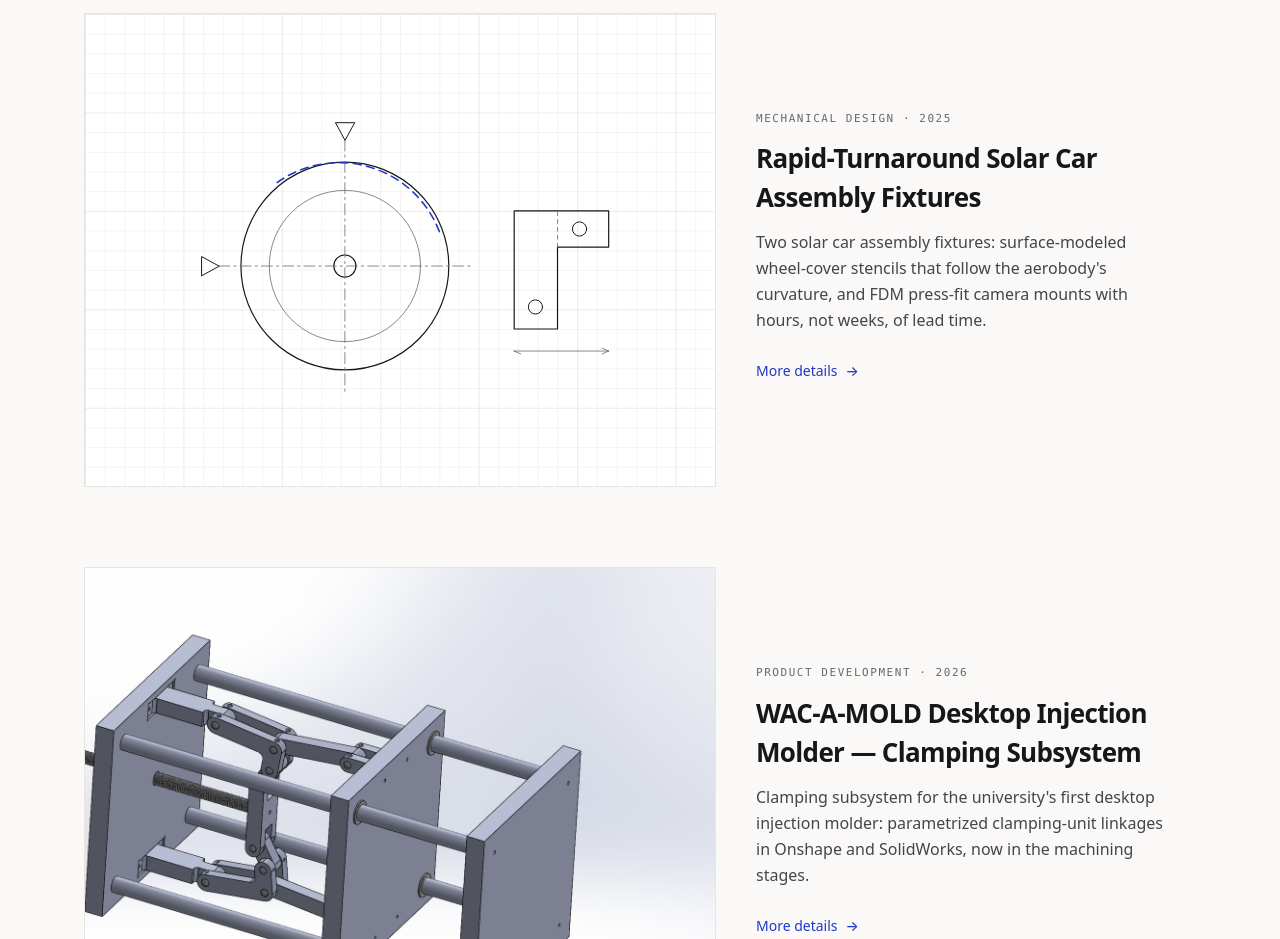
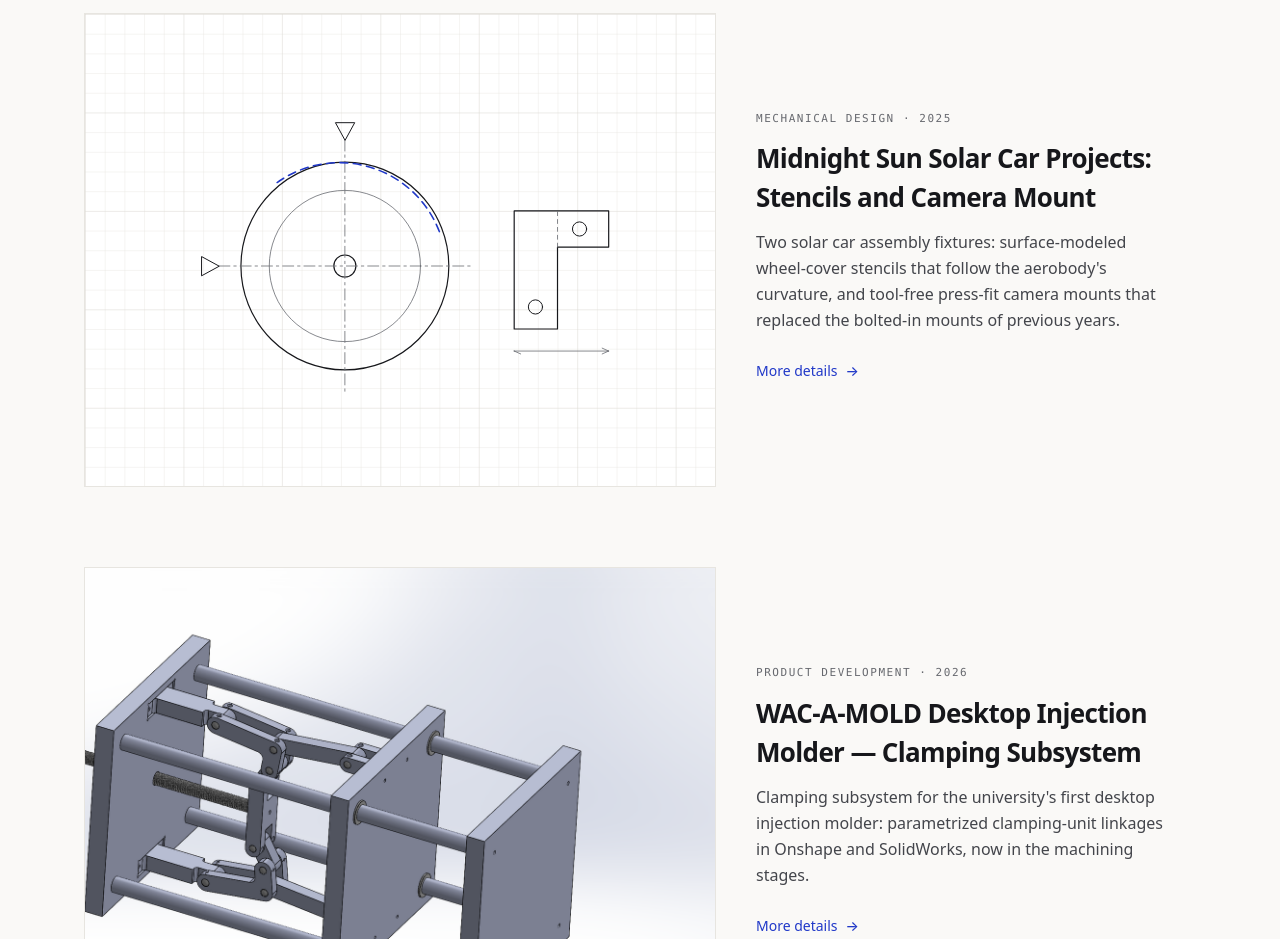
Before and after one commit to nktl-2005/personal-portfolio, a React (Vite) app: page /projects in a window 1280 px wide. Shown: the part 1640-2579 px from the top of the page. Built offline with nearby package versions, Linux system fonts and the light colour scheme.

Commit message:
updated midnight sun projects

```diff
--- a/src/data/projects.ts
+++ b/src/data/projects.ts
@@ -307,8 +307,8 @@ export const projects: Project[] = [
   },
   {
     slug: 'vehicle-fixtures',
-    title: 'Rapid-Turnaround Solar Car Assembly Fixtures',
-    summary: "Two solar car assembly fixtures: surface-modeled wheel-cover stencils that follow the aerobody's curvature, and FDM press-fit camera mounts with hours, not weeks, of lead time.",
+    title: 'Midnight Sun Solar Car Projects: Stencils and Camera Mount',
+    summary: "Two solar car assembly fixtures: surface-modeled wheel-cover stencils that follow the aerobody's curvature, and tool-free press-fit camera mounts that replaced the bolted-in mounts of previous years.",
     category: 'Mechanical Design',
     year: '2025',
     featured: false,
@@ -321,18 +321,18 @@ export const projects: Project[] = [
     ],
     figure: 'fixtures',
     outcome: [
-      'Surface-modeled stencils registered to vehicle datums standardized wheel-cover alignment; FDM press-fit mounts cut camera-mount lead time from weeks to hours.',
-      "I treated both as fixture problems built for fast turnaround. I surface-modeled wheel-cover cutting stencils to follow the curvature of the dynamic aerobody, datumed to the ribs of the car, and designed a press-fit camera mount system for FDM 3D printing. Installation accuracy improved and camera-mount lead time dropped from weeks to hours.",
+      'Surface-modeled stencils registered to vehicle datums standardized wheel-cover alignment; tool-free press-fit mounts made the rear-view camera quick to install and easy to access, replacing the bolted-in mounts of previous years.',
+      "I treated both as fixture problems. I surface-modeled wheel-cover cutting stencils to follow the curvature of the dynamic aerobody, datumed to the ribs of the car, and designed a tool-free press-fit camera mount system for FDM 3D printing. Installation accuracy improved, and the camera now installs and comes out by hand instead of being bolted in, keeping it accessible for maintenance.",
     ],
     skills: [
       'Wheel-cover cutting stencils designed with surface modeling to follow the curvature of the dynamic aerobody',
       'Stencils datumed to the ribs of the car for accurate cut location, ensuring a proper cutout for the wheel cover',
       'Top part angled 45° for easier cutting; stencil design approved',
-      'Press-fit camera mount system designed for FDM 3D printing',
+      'Tool-free press-fit camera mount system designed for FDM 3D printing, replacing the bolted-in mounts of previous years',
       'Mounts press-fit onto the inner edge of the rear windshield frame, sized about 2 mm under the edge for grip',
       'Press-fit dimensions converged over 5 PLA print iterations',
     ],
-    motivation: 'Solar car assembly was losing time to two small parts. Wheel covers went on with recurring alignment and installation errors, and camera mounts carried lead times of weeks. Both are cheap parts; the cost was in the process around them: rework from misaligned covers, and vehicle integration stalled waiting on mounts.',
+    motivation: 'Solar car assembly was losing time to two small parts. Wheel covers went on with recurring alignment and installation errors, and the rear-view camera was bolted into the vehicle, making every install and removal slow and leaving the camera hard to access. Both are cheap parts; the cost was in the process around them: rework from misaligned covers, and tools and time spent every time the camera came on or off.',
     details: [
       {
         title: 'Following the curvature of the aerobody',
@@ -347,8 +347,8 @@ export const projects: Project[] = [
         body: 'Press-fit retention keeps installation simple and pairs well with fast iteration, since a printed prototype gives immediate pass/fail on fit. But FDM does not hold CAD-nominal dimensions, so I converged the interference physically: print, check, adjust, reprint. Because each cycle takes hours, that tuning was affordable and same-day. The mounts grip the inner edge of the rear windshield frame, sized about 2 mm under the edge, and the fit converged after 5 iterations.',
       },
       {
-        title: 'Collapsing lead time with in-house printing',
-        body: 'Lead time was the binding constraint, at weeks per mount. Designing for FDM from the outset turns a design file into an installed part in hours and keeps revisions in the team’s hands, at the cost of constraining the design to what the process can hold dimensionally. The mounts are printed in PLA.',
+        title: 'Press-fit instead of bolts',
+        body: 'In previous years the camera was bolted into the vehicle, so every install or removal meant tools and fasteners, and the camera stayed hard to get at. The press-fit mount replaces that: it presses onto the inner edge of the rear windshield frame by hand, and the camera comes out the same way, staying accessible for inspection or replacement. The tradeoff is that retention now depends on the interference fit alone, which is why the fit was converged across print iterations. The mounts are printed in PLA.',
       },
     ],
   },
```
